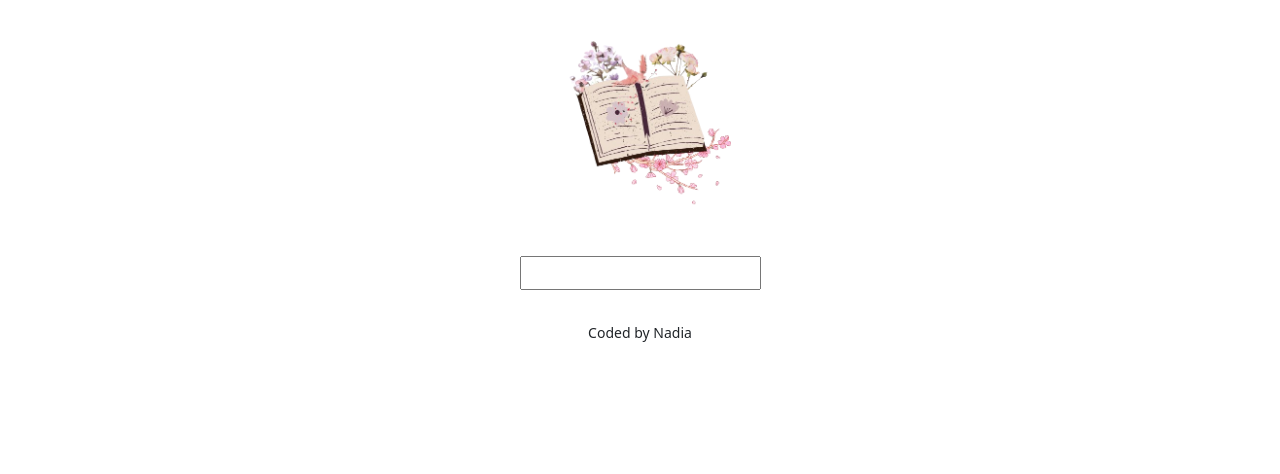
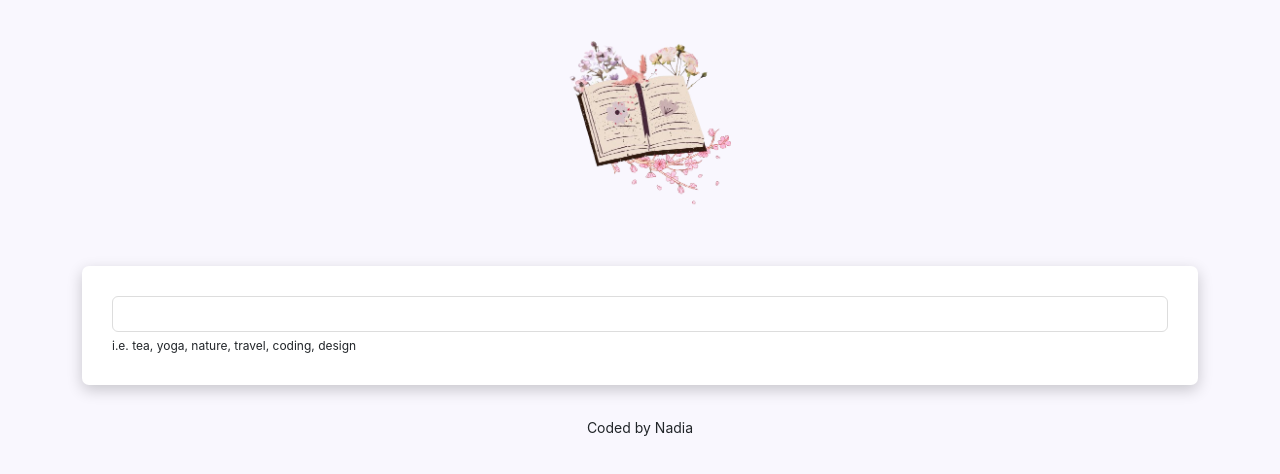
Before and after one commit to NadiasCodes/Dictionary-Project, a React (Create React App) app: page / in a window 1280 px wide. Shown: the top 474 px of the page. Built offline with nearby package versions, Linux system fonts and the light colour scheme; no server answers.

Commit message:
created a new state called loaded so i can have always something to show everytime we visit the page. Also made a lot of css changes

```diff
--- a/src/App.css
+++ b/src/App.css
@@ -1,6 +1,12 @@
 *{margin:0;
 padding:0;
-box-sizing: border-box;}
+box-sizing: border-box;
+}
+
+body {background-color:#F9F7FE;
+
+
+}
 
 .App-header {
   margin: 10px 0;
--- a/src/App.js
+++ b/src/App.js
@@ -10,7 +10,7 @@ export default function App() {
           <img src={logo} className="App-logo" alt="logo" />
         </header>
         <main>
-          <Dictionary />
+          <Dictionary defaultKeyword="book" />
         </main>
         <footer className="App-footer">
           <small>Coded by Nadia</small>
--- a/src/Dictionary.css
+++ b/src/Dictionary.css
@@ -1,7 +1,19 @@
-.Dictionary {display: block;
-text-align: center;
-padding:0;
-margin:0;}
+.Dictionary section {
+  background-color: white;
+  padding: 30px;
+  border-radius: 7px;
+  box-shadow: 0px 5px 15px rgba(0, 0, 0, 0.2);
+  margin: 20px 0;
+}
+.Dictionary input {
+  width: 100%;
+  padding: 5px 4px;
+  border: 1px solid #ddd;
+  border-radius: 6px;
+  color: #333;
+}
 
-.form {padding:3px;
+.Dictionary .hint {
+  font-size: 12px;
+  margin-top: 5px;
 }
--- a/src/Dictionary.js
+++ b/src/Dictionary.js
@@ -3,38 +3,57 @@ import axios from "axios";
 import Results from "./Results";
 import "./Dictionary.css";
 
-export default function Dictionary() {
-  let [keyword, setKeyword] = useState("");
+export default function Dictionary(props) {
+  let [keyword, setKeyword] = useState(props.defaultKeyword);
   let [results, setResults] = useState(null);
+  let [loaded, setLoaded] = useState (false);
+
 
   function handleResponse(response) {
-    console.log(response.data);
     setResults(response.data);
   }
 
-  function search(event) {
+  function handleSubmit(event) {
     event.preventDefault();
+    search();
+  }
 
+  function search() {
     const apiKey = `57t510363ca64d76cf8d437ao0eea1eb`;
     let apiUrl = `https://api.shecodes.io/dictionary/v1/define?word= ${keyword}&key=${apiKey}`;
-
     axios.get(apiUrl).then(handleResponse);
   }
 
   function handleKeywordChange(event) {
     setKeyword(event.target.value);
+
   }
 
+  function load() {
+    setLoaded(true);
+    search();
+  }
+
+  if (loaded) {
     return (
       <div className="Dictionary">
-      <form onSubmit={search}>
+        <section>
+          <form onSubmit={handleSubmit}>
             <input
               type="search"
               onChange={handleKeywordChange}
               className="form"
             ></input>
           </form>
-      <Results  results={results}/>
+          <div className="hint">
+            i.e. tea, yoga, nature, travel, coding, design
+          </div>
+        </section>
+        <Results results={results} />
       </div>
     );
+  } else {
+    load();
+    return "loading";
   }
+}
--- /dev/null
+++ b/src/Phonetic.js
@@ -0,0 +1,13 @@
+import React from "react";
+
+export default function (props) {
+  if (props.phonetic) {
+    return (
+      <div className="Phonetic">
+        <h2>{props.phonetic}</h2>
+      </div>
+    );
+  } else {
+    return null;
+  }
+}
--- /dev/null
+++ b/src/Results.css
@@ -0,0 +1,3 @@
+.Results h2{font-size: 36px;
+font-weight: bold;
+line-height: 1.5;}
--- a/src/Results.js
+++ b/src/Results.js
@@ -1,17 +1,21 @@
 import React from "react";
 import Meaning from "./Meaning";
+import Phonetic from "./Phonetic";
+import "./Results.css";
 
 export default function Results(props) {
   if (props.results) {
     return (
       <div className="Results">
-        {" "}
-        <h2>{props.results.word}</h2>
+        <section>
+          <h2>{props.results.word}</h2>
+          <Phonetic phonetic={props.results.phonetic} />
+        </section>
         {props.results.meanings.map(function (meaning, index) {
           return (
-            <div key={index}>
+            <section key={index}>
               <Meaning meaning={meaning} />
-            </div>
+            </section>
           );
         })}
       </div>
--- a/src/index.js
+++ b/src/index.js
@@ -1,9 +1,10 @@
 import React from 'react';
+import "bootstrap/dist/css/bootstrap.min.css";
 import ReactDOM from 'react-dom/client';
 import './index.css';
 import App from './App';
 import reportWebVitals from './reportWebVitals';
-import "bootstrap/dist/css/bootstrap.min.css";
+
 
 
 const root = ReactDOM.createRoot(document.getElementById('root'));
```
Lines whose indentation alone changed are shown as unchanged.
